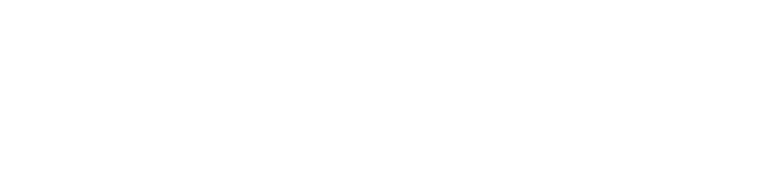
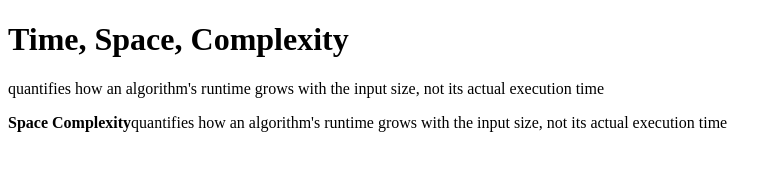
Before and after one commit to acciojob/time-and-space-complexity-seth1109, a website: page main.html in a window 1280 px wide. Shown: the whole page, without its empty margins (0-782 px from the left). Drawn offline with Linux system fonts and the light colour scheme.

Commit message:
created a submission

```diff
--- a/main.html
+++ b/main.html
@@ -8,7 +8,11 @@
 
 <body>
 	<!-- the entire body must be written by student -->
-    <script type="text/javascript" src="./script.js">
+	<h1>Time, Space, Complexity</h1>
+     <p>quantifies how an algorithm's runtime grows with the input size, not its actual execution time</p>
+      <p><b>Space Complexity</b>quantifies how an algorithm's runtime grows with the input size, not its actual execution time</p>
+
+	<script type="text/javascript" src="./script.js">
 </script>
 
 </body>
```
